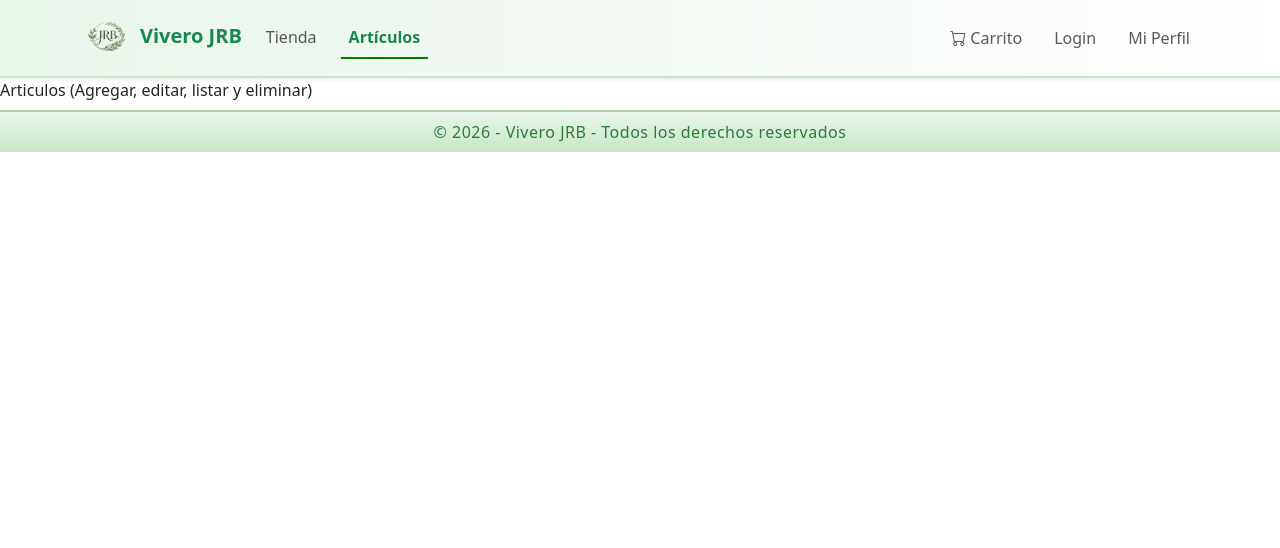
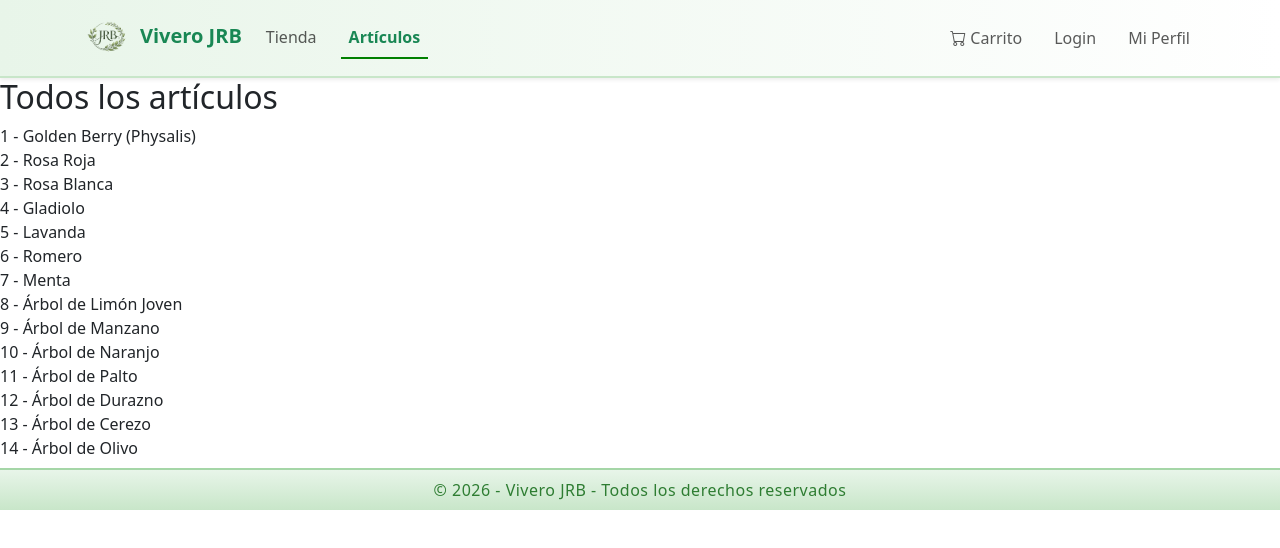
Before and after one commit to blarrain/ADL-proyecto-final-front, a React (Vite) app: page /article in a window 1280 px wide. Shown: the top 548 px of the page. Built offline with nearby package versions, Linux system fonts and the light colour scheme.

Commit message:
tabla todos los componentes - básico

```diff
--- /dev/null
+++ b/src/components/AllArticulosStack.jsx
@@ -0,0 +1,20 @@
+import React from 'react';
+import { articulos } from '../assets/data/datos';
+import SingleArticuloRow from './SingleArticuloRow';
+
+const AllArticulosStack = () => {
+	return (
+		<div>
+			<h2>Todos los artículos</h2>
+			{articulos.map((art) => (
+				<SingleArticuloRow
+					key={art.id_articulo}
+					id_articulo={art.id_articulo}
+					nombre={art.nombre}
+				/>
+			))}
+		</div>
+	);
+};
+
+export default AllArticulosStack;
--- /dev/null
+++ b/src/components/SingleArticuloRow.jsx
@@ -0,0 +1,7 @@
+import React from 'react';
+
+const SingleArticuloRow = ({ id_articulo, nombre }) => {
+	return <div>{id_articulo} - {nombre}</div>;
+};
+
+export default SingleArticuloRow;
--- a/src/pages/ArticlePage.jsx
+++ b/src/pages/ArticlePage.jsx
@@ -1,9 +1,10 @@
 import React from 'react'
+import AllArticulosStack from '../components/AllArticulosStack'
 
 const ArticlePage = () => {
     return (
         <div>
-            Articulos (Agregar, editar, listar y eliminar)
+            <AllArticulosStack />
         </div>
     )
 }
```
Also changed, not shown: 1 other file (tests, documents, lock files or other folders).
